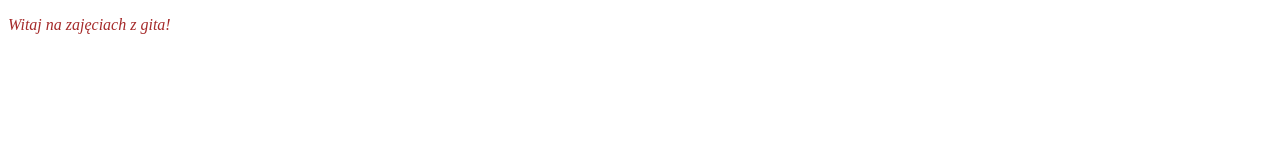
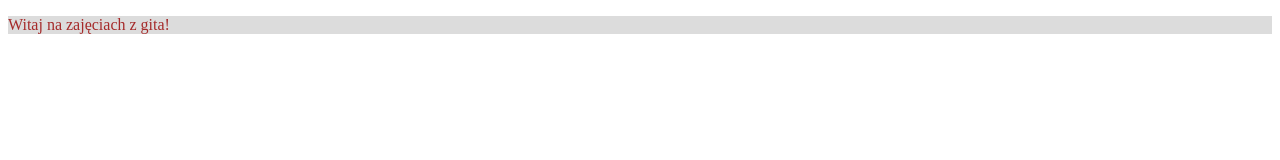
Before and after one commit to mat8900/GIT-san, a plain HTML site: page index.html in a window 1280 px wide. Drawn offline with Linux system fonts and the light colour scheme.

Commit message:
Changed styles

```diff
--- a/style.css
+++ b/style.css
@@ -1,5 +1,5 @@
 p{
     color: brown;
-    font-style: italic
-
+    font-style: initial;
+    background-color: gainsboro;
 }
```
